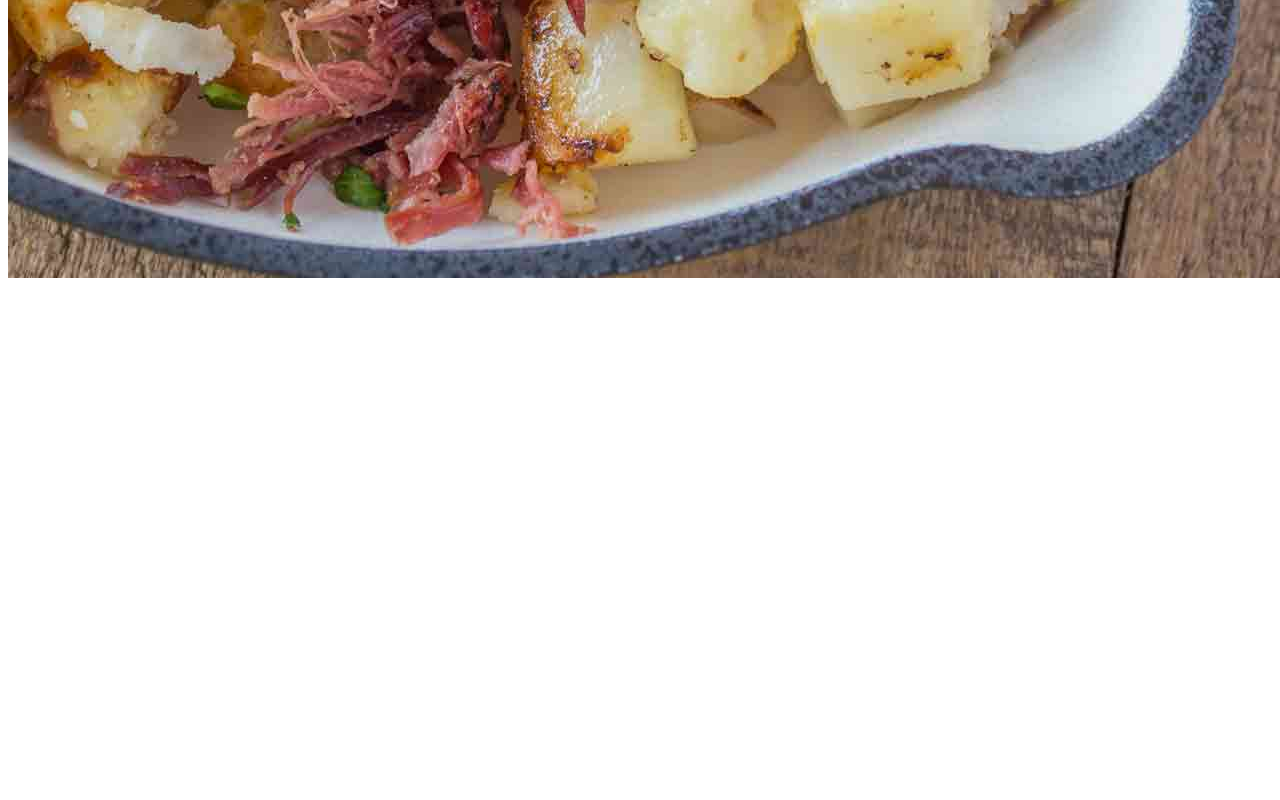
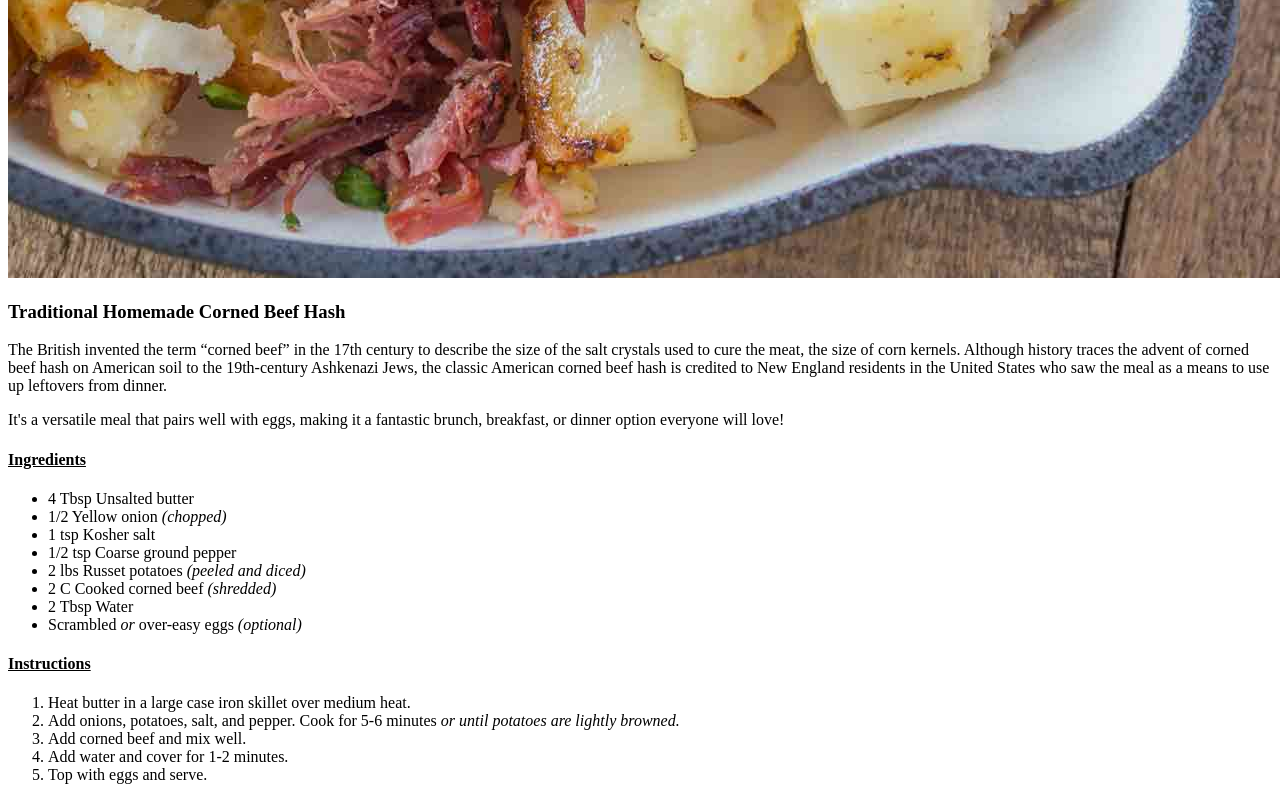
Before and after one commit to bhausmann24/odin-recipes, a plain HTML site: page recipes/corned_beef_hash.html in a window 1280 px wide. Shown: the part 1842-2642 px from the top of the page. Before the commit the page ends 2132 px from the top, so only its background shows below. Drawn offline with Linux system fonts and the light colour scheme.

Commit message:
Add txt to corned_beef_hash.html, ul to index.html
Instructions, ingredients, headings added to corned_beef_hash.html.
Add ul for recipe links in index.html. Functionality tested.

```diff
--- a/recipes/corned_beef_hash.html
+++ b/recipes/corned_beef_hash.html
@@ -9,5 +9,27 @@
 <body>
     <h1>Corned Beef Hash</h1>
     <img src="../images/corned-beef-hash.jpg" alt="Corned Beef Hash">
+    <h3>Traditional Homemade Corned Beef Hash</h3>
+    <p>The British invented the term “corned beef” in the 17th century to describe the size of the salt crystals used to cure the meat, the size of corn kernels. Although history traces the advent of corned beef hash on American soil to the 19th-century Ashkenazi Jews, the classic American corned beef hash is credited to New England residents in the United States who saw the meal as a means to use up leftovers from dinner.</p>
+    <p>It's a versatile meal that pairs well with eggs, making it a fantastic brunch, breakfast, or dinner option everyone will love!</p>
+    <h4><u>Ingredients</u></h4>
+        <ul>
+            <li>4 Tbsp Unsalted butter</li>
+            <li>1/2 Yellow onion <em>(chopped)</em></li>
+            <li>1 tsp Kosher salt</li>
+            <li>1/2 tsp Coarse ground pepper</li>
+            <li>2 lbs Russet potatoes <em>(peeled and diced)</em></li>
+            <li>2 C Cooked corned beef <em>(shredded)</em></li>
+            <li>2 Tbsp Water</li>
+            <li>Scrambled <em>or</em> over-easy eggs <em>(optional)</em></li>
+        </ul>
+    <h4><u>Instructions</u></h4>
+        <ol>
+            <li>Heat butter in a large case iron skillet over medium heat.</li>
+            <li>Add onions, potatoes, salt, and pepper. Cook for 5-6 minutes <em>or until potatoes are lightly browned.</em></li>
+            <li>Add corned beef and mix well.</li>
+            <li>Add water and cover for 1-2 minutes.</li>
+            <li>Top with eggs and serve.</li>
+        </ol>
 </body>
 </html>
```
Also changed, not shown: index.html (+5 -3 lines).
